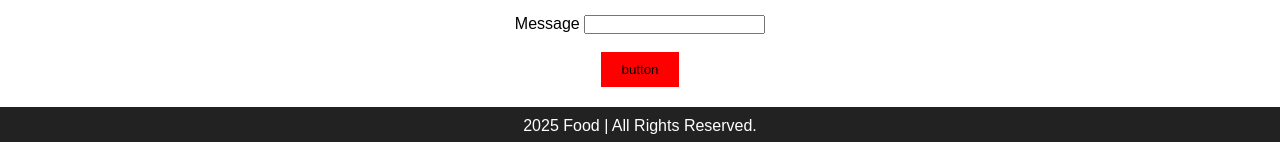
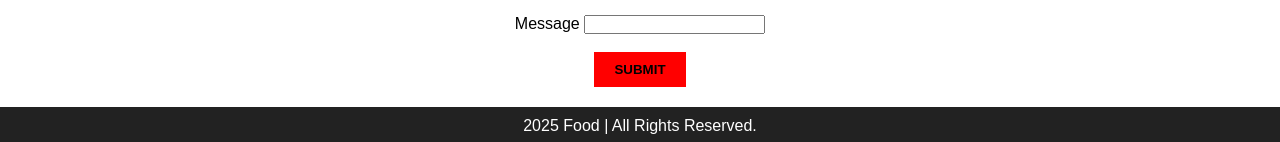
Before and after one commit to AnushkaSingh0712/Menu, a plain HTML site: page index.html in a window 1280 px wide. Shown: the part 1242-1384 px from the top of the page. Drawn offline with Linux system fonts and the light colour scheme.

Commit message:
Update index.html

```diff
--- a/index.html
+++ b/index.html
@@ -42,7 +42,7 @@
 <input type="text" id="name" name="name"><br><br>
 <label for="message">Message</label>
 <input type="text" id="message" name="message"><br><br>
-<button style="padding:10px 20px; color:black; background-color: red; border:none; cursor: pointer;">button</button>
+<button style="padding:10px 20px; color:black; background-color: red; border:none; cursor: pointer;"><strong>SUBMIT</strong></button>
 </form>
 <footer style="background: #222; color:white; padding:10px; margin-top:20px; text-align: center;">
     <p> 2025 Food | All Rights Reserved.</p>
```
